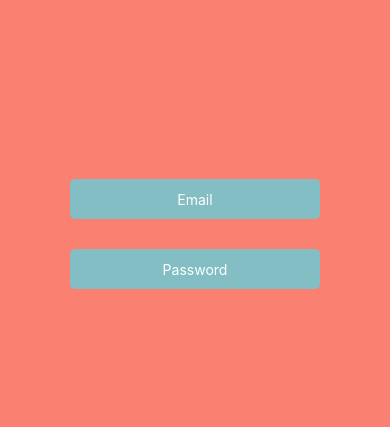
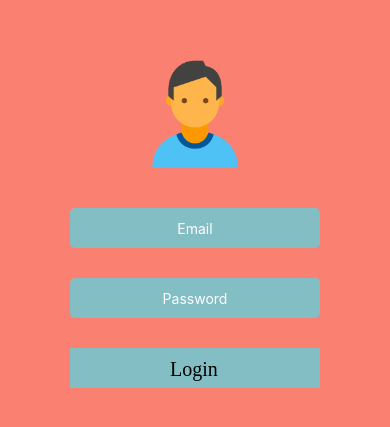
Before and after one commit to AliSulieman/react-native-app, a React Native app: screen / in a window 390 px wide. Shown: the part 203-630 px from the top of the page. Built offline with nearby package versions, Linux system fonts and the light colour scheme.

Commit message:
more styling

```diff
--- a/component/logger/Login.js
+++ b/component/logger/Login.js
@@ -1,11 +1,13 @@
 import React, { Component } from 'react';
-import { Text, View, StyleSheet, Image, TextInput, ImageBackground, Button } from 'react-native';
-import { Card } from 'react-native-elements'
+import { Text, View, Button, StyleSheet, Image, TextInput, TouchableOpacity } from 'react-native';
+//import { Button } from 'react-native-elements'
 import { round } from 'react-native-reanimated';
 export default class login extends Component {
     render() {
         return (
+
             <View style={styles.container}>
+                <Image style={styles.logo} source={require("../../images/logo.png")} />
 
                 <TextInput style={styles.userinput} placeholder="Email">
 
@@ -13,6 +15,11 @@ export default class login extends Component {
                 <TextInput style={styles.userinputtwo} placeholder="Password">
 
                 </TextInput>
+
+                <TouchableOpacity style={styles.op}>
+                    <Text style={styles.textsty}>Login</Text>
+                </TouchableOpacity>
+
             </View>
         );
     }
@@ -34,20 +41,17 @@ const styles = StyleSheet.create({
         textAlign: 'center',
         color: '#34495e',
     },
-    button: {
+    op: {
+        backgroundColor: '#83bec4',
         height: 40,
         width: 250,
-        borderRadius: 5,
-        backgroundColor: '#83bec4',
-        color: 'white',
         marginTop: 30,
-        textAlign: 'center',
-        alignSelf: 'center',
-
+    },
+    logo: {
+        height: 128,
+        width: 128,
     },
     userinput: {
-
-
         height: 40,
         width: 250,
         borderRadius: 5,
@@ -72,5 +76,17 @@ const styles = StyleSheet.create({
 
 
     },
+    buttonText: {
+        fontFamily: 'Baskerville',
+        fontSize: 20,
+        alignItems: 'center',
+        justifyContent: 'center',
+    },
+    textsty: {
+        paddingLeft: 100,
+        paddingTop: 10,
+        fontFamily: 'Baskerville',
+        fontSize: 20,
+    }
 
 });
```
